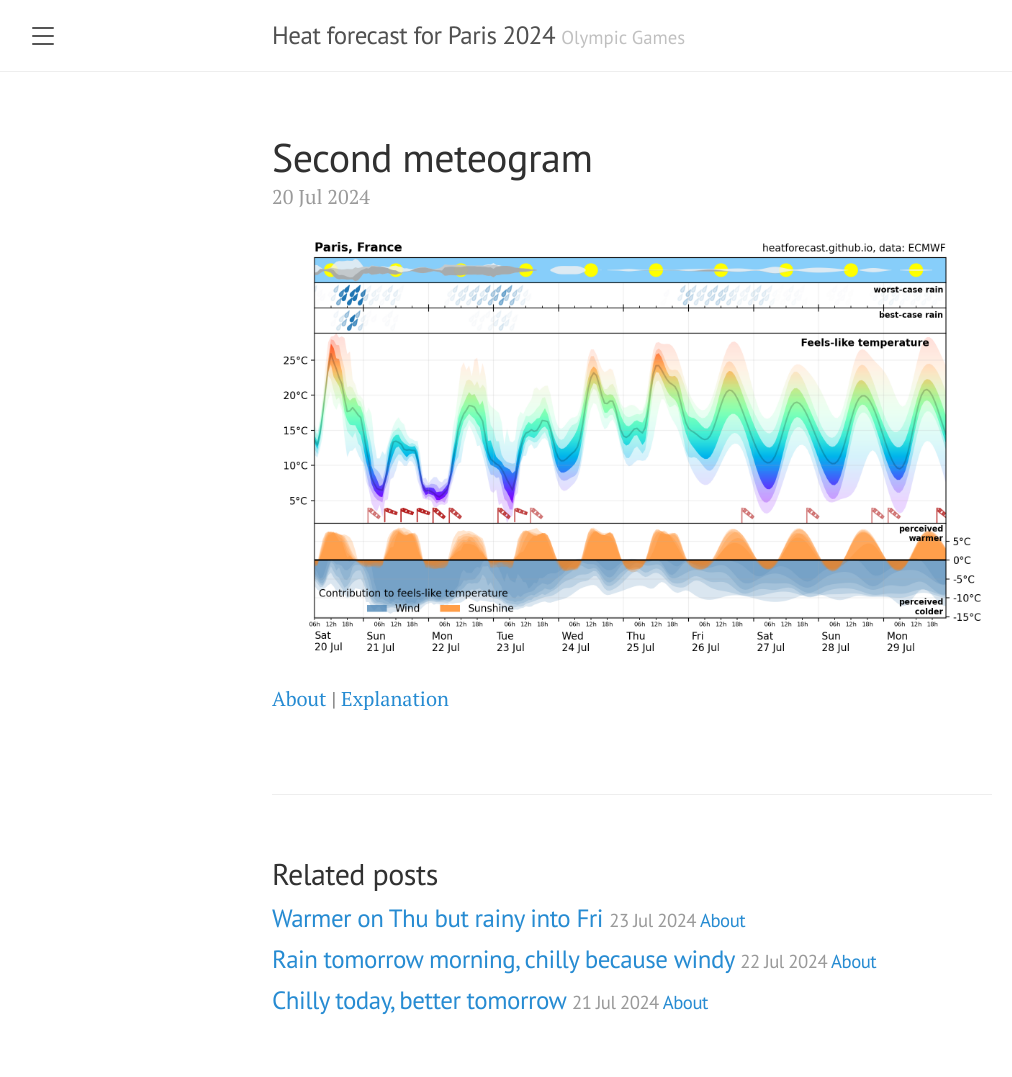
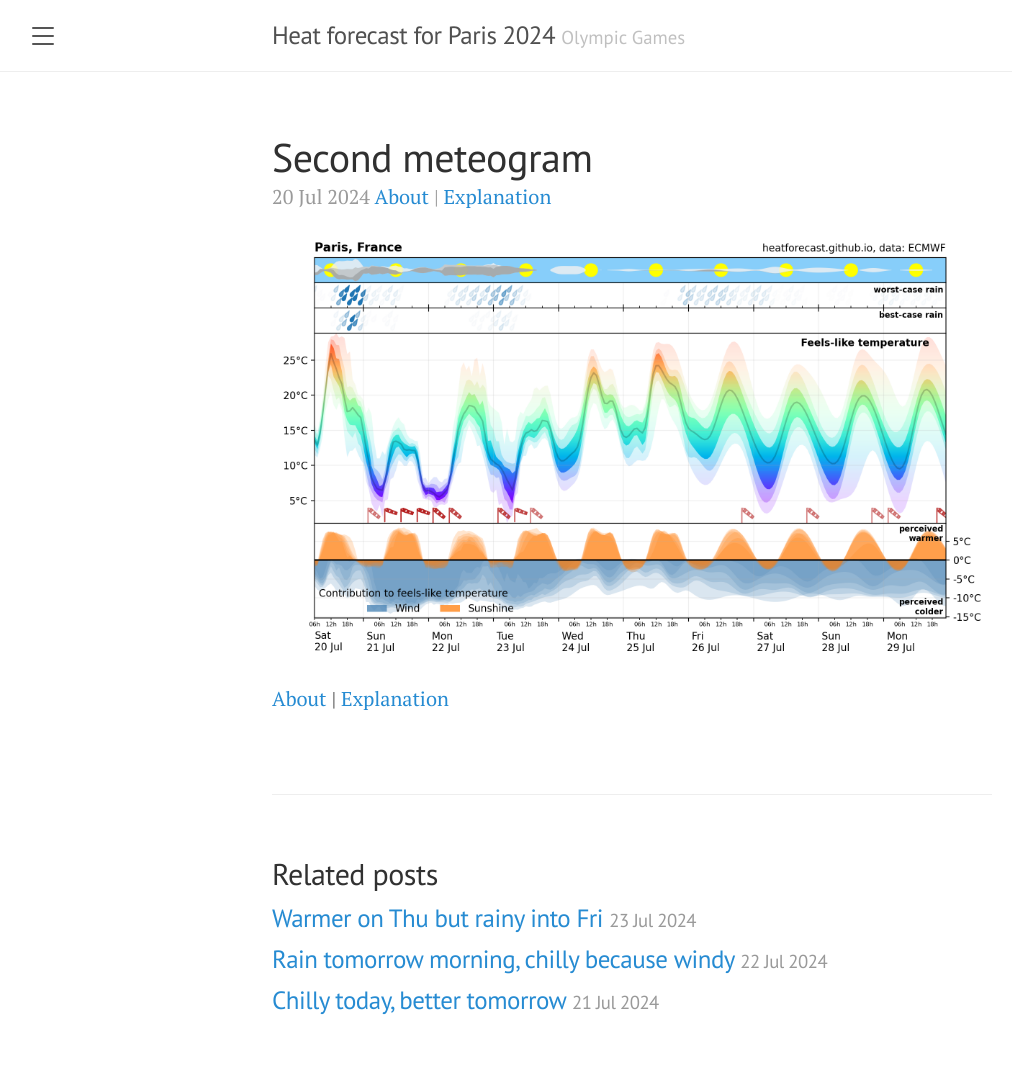
Before and after one commit to heatforecast/heatforecast.github.io, a Jekyll site: the page built from _posts/2024-07-20-post.md, in a window 1280 px wide. Shown: the whole page, without its empty margins (8-1020 px from the left). Built offline with Jekyll 4.4.1, drawn with Linux system fonts in a browser that asks for light colours.

Commit message:
links added next to date?

```diff
--- a/_layouts/post.html
+++ b/_layouts/post.html
@@ -4,7 +4,10 @@
 
 <div class="post">
   <h1 class="post-title">{{ page.title }}</h1>
-  <span class="post-date">{{ page.date | date_to_string }}</span>
+  <span class="post-date">{{ page.date | date_to_string }}
+    <a href="https://heatforecast.github.io/about">About</a> |
+    <a href="https://heatforecast.github.io/explanation">Explanation</a>
+  </span>
   {{ content }}
 </div>
 
@@ -17,7 +20,7 @@
         <h3>
           <a href="{{ site.baseurl }}{{ post.url }}">
             {{ post.title }}
-            <small>{{ post.date | date_to_string }} <a href="https://heatforecast.github.io/about">About</a></small>
+            <small>{{ post.date | date_to_string }}</small>
           </a>
         </h3>
       </li>
```
